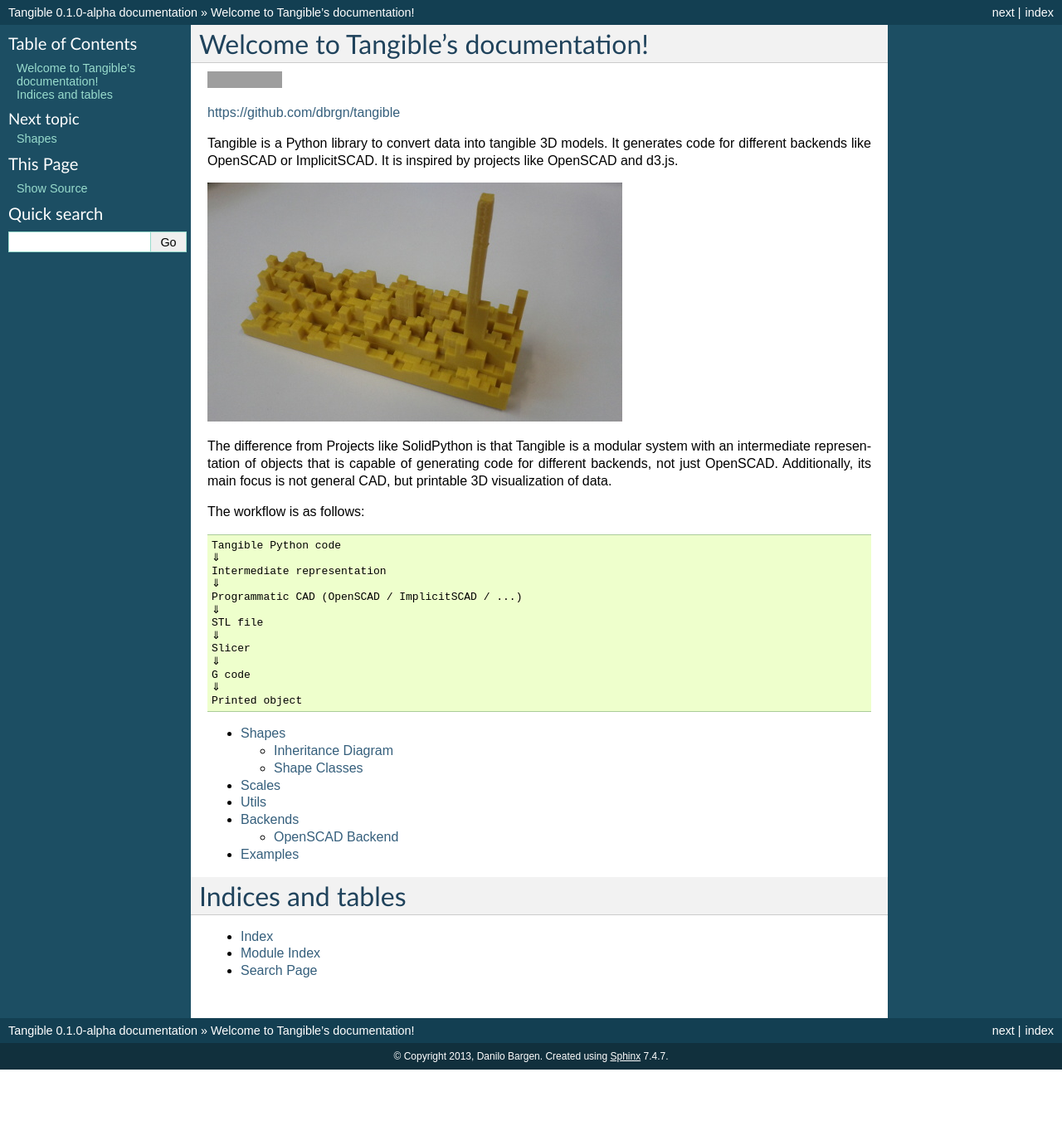
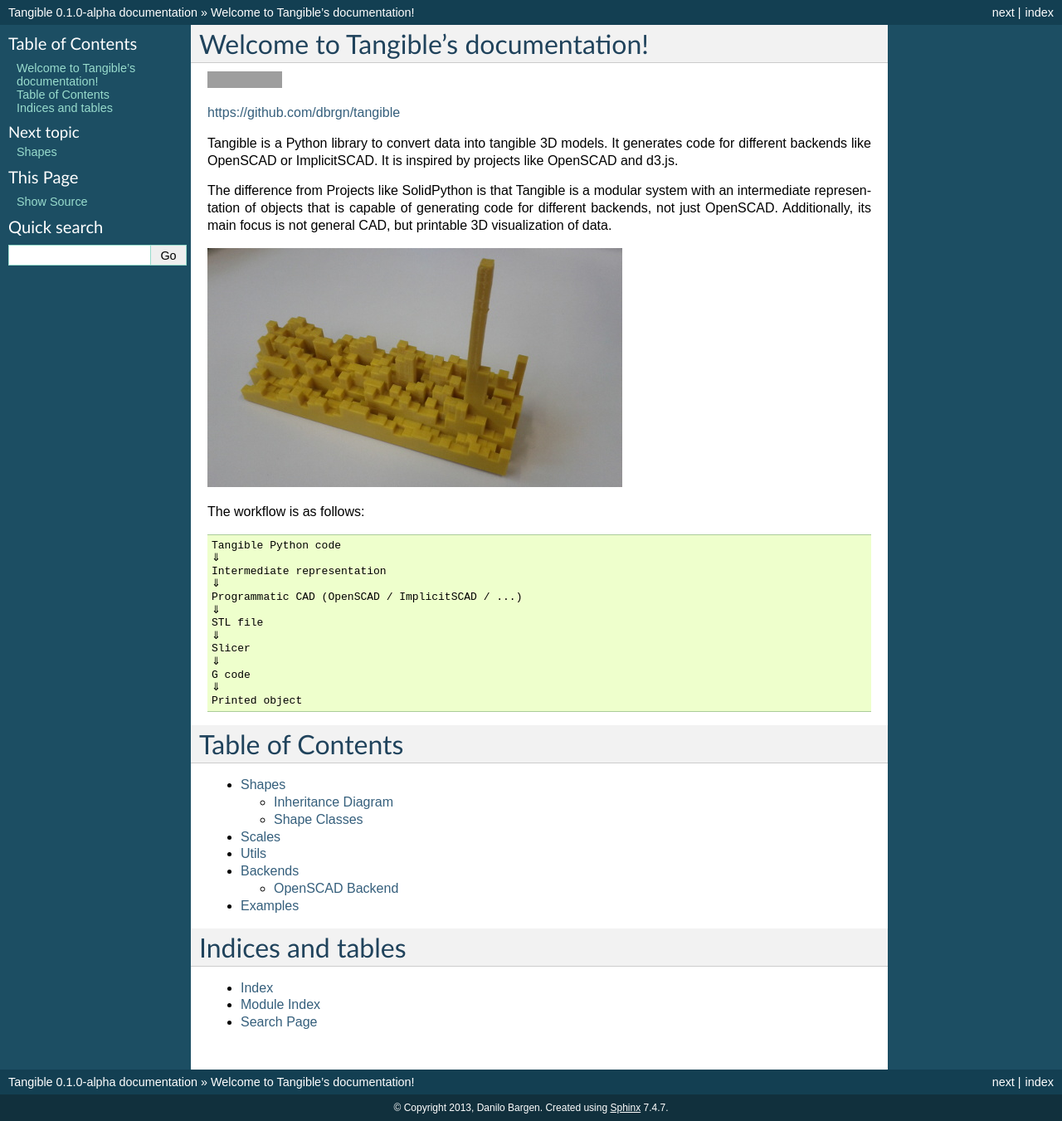
Before and after one commit to dbrgn/tangible, a Sphinx documentation site: the page built from docs/index.rst, in a window 1280 px wide. Shown: the whole page at 83% size. Built offline with Sphinx 7.4.7, drawn with Linux system fonts in a browser that asks for light colours; formulas are drawn with MathJax 3; before the commit the page ends 1289 px from its top, so only the background shows below that; grey boxes are pictures that could not be loaded.

Commit message:
Improved docs index page

```diff
--- a/docs/index.rst
+++ b/docs/index.rst
@@ -11,13 +11,13 @@ Tangible is a Python library to convert data into tangible 3D models. It
 generates code for different backends like OpenSCAD or ImplicitSCAD. It is
 inspired by projects like OpenSCAD and d3.js.
 
-.. image:: https://raw.github.com/dbrgn/tangible/master/example1.jpg
-    :alt: Example 1
-
 The difference from Projects like SolidPython is that Tangible is a modular
 system with an intermediate representation of objects that is capable of
 generating code for different backends, not just OpenSCAD. Additionally, its
 main focus is not general CAD, but printable 3D visualization of data.
+
+.. image:: https://raw.github.com/dbrgn/tangible/master/example1.jpg
+    :alt: Example 1
 
 The workflow is as follows::
 
@@ -36,6 +36,9 @@ The workflow is as follows::
     Printed object
 
 
+Table of Contents
+=================
+
 .. toctree::
    :maxdepth: 2
 
@@ -46,7 +49,6 @@ The workflow is as follows::
    examples
 
 
-
 Indices and tables
 ==================
 
```
